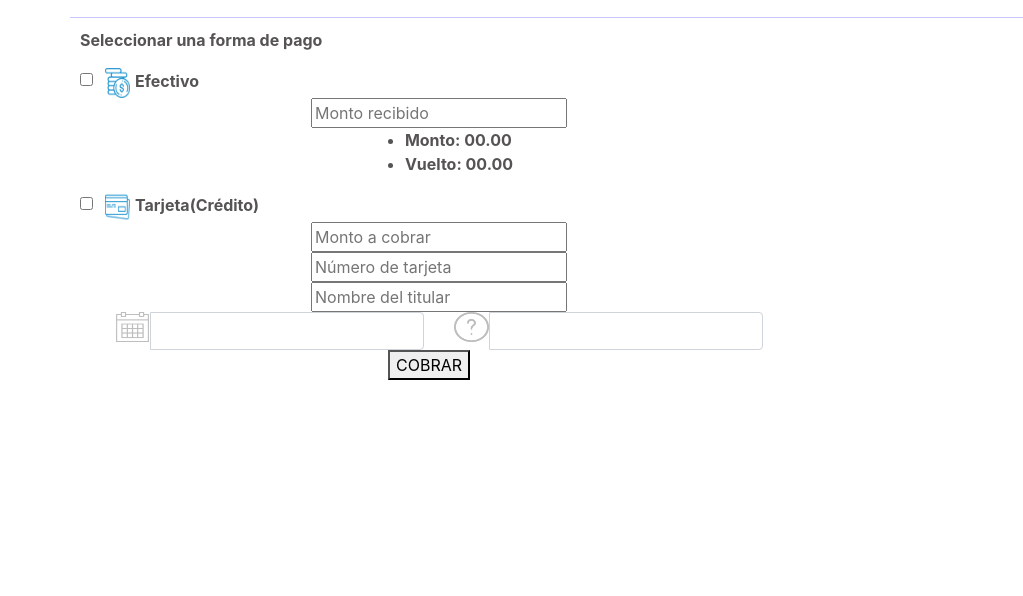
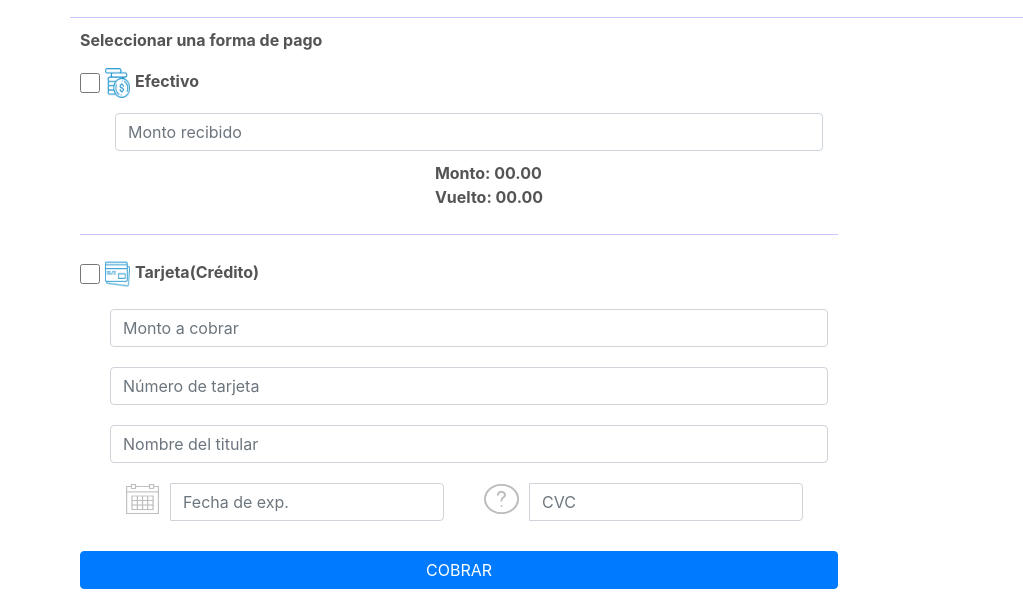
Before and after one commit to yennyelizabeth/square-pos, a React (Create React App) app: page /registrePay in a window 1280 px wide. Shown: the part 677-1273 px from the top of the page, without its empty margins (0-1023 px from the left). Before the commit the page ends 1067 px from the top, so only its background shows below. Built offline with nearby package versions, Linux system fonts and the light colour scheme.

Commit message:
finalizando estilos

```diff
--- a/src/components/Pay.js
+++ b/src/components/Pay.js
@@ -21,44 +21,45 @@ const PayList = () => (
       </div>
       <form>
         <p>Seleccionar una forma de pago</p>
-        <div class="form-check">
+        <div class="form-check form-check-1">
           <label class="form-check-label">
             <input type="checkbox" class="form-check-input" value=""/><img src={dinero}/>Efectivo
           </label>
           <div className="input-efectivo">
-            <input placeholder="Monto recibido"/>
+            <input class="form-control" placeholder="Monto recibido"/>
             <ul>
-              <li>Monto: <span>00.00</span></li>
+              <li>Monto:  <span>00.00</span></li>
               <li>Vuelto: <span>00.00</span></li>
             </ul>
           </div>
         </div>
+        <br/>
         <div class="form-check">
           <label class="form-check-label ">
             <input type="checkbox" class="form-check-input" value=""/><img src={tarjeta}/>Tarjeta(Crédito)
           </label>
           <div className="input-credito">
-            <input placeholder="Monto a cobrar"/>
-            <input placeholder="Número de tarjeta"/>
-            <input placeholder="Nombre del titular"/>
+            <input class="form-control" placeholder="Monto a cobrar"/>
+            <input class="form-control" placeholder="Número de tarjeta"/>
+            <input class="form-control" placeholder="Nombre del titular"/>
             <div className="input-credito-icons">
               <div class="col-6">
                 <div class="input-group">
                   <span class="input-group-addon"><img src={calendario}/></span>
-                  <input type="text" class="form-control" aria-label="Text input with checkbox"/>
+                  <input type="text" class="form-control" aria-label="Text input with checkbox" placeholder="Fecha de exp."/>
                 </div>
               </div>
               <div class="col-6">
                 <div class="input-group">
                   <span class="input-group-addon"><img src={pregunta}/></span>
-                  <input type="text" class="form-control" aria-label="Text input with radio button"/>
+                  <input type="text" class="form-control" aria-label="Text input with radio button" placeholder="CVC"/>
                 </div>
               </div>
             </div>
           </div>
         </div>
         <div className="text-center">
-          <button>COBRAR</button>
+          <button type="button" class="btn btn-primary btn-block">COBRAR</button>
         </div>
       </form>
     </div>
--- a/src/components/main.css
+++ b/src/components/main.css
@@ -100,3 +100,39 @@ form img{
     align-items: center;
     justify-content: center;
 }
+
+.form-check-input{
+    border:none;
+    background-color: none;
+    height:20px ;
+    width: 20px;
+}
+
+.input-efectivo{
+    margin: 15px;
+}
+
+.form-check-1{
+    border-bottom: 1px solid rgb(199, 199, 252);
+}
+
+.input-efectivo ul{
+    margin:10px;
+    list-style: none;
+}
+
+.input-credito{
+    padding: 10px;
+}
+.input-credito input{
+    margin: 10px;
+}
+
+.form-pay button{
+    margin:20px 0 0 0;
+}
+
+.input-credito-icons span{
+    padding-top:11px;
+    margin:0;
+}
```
